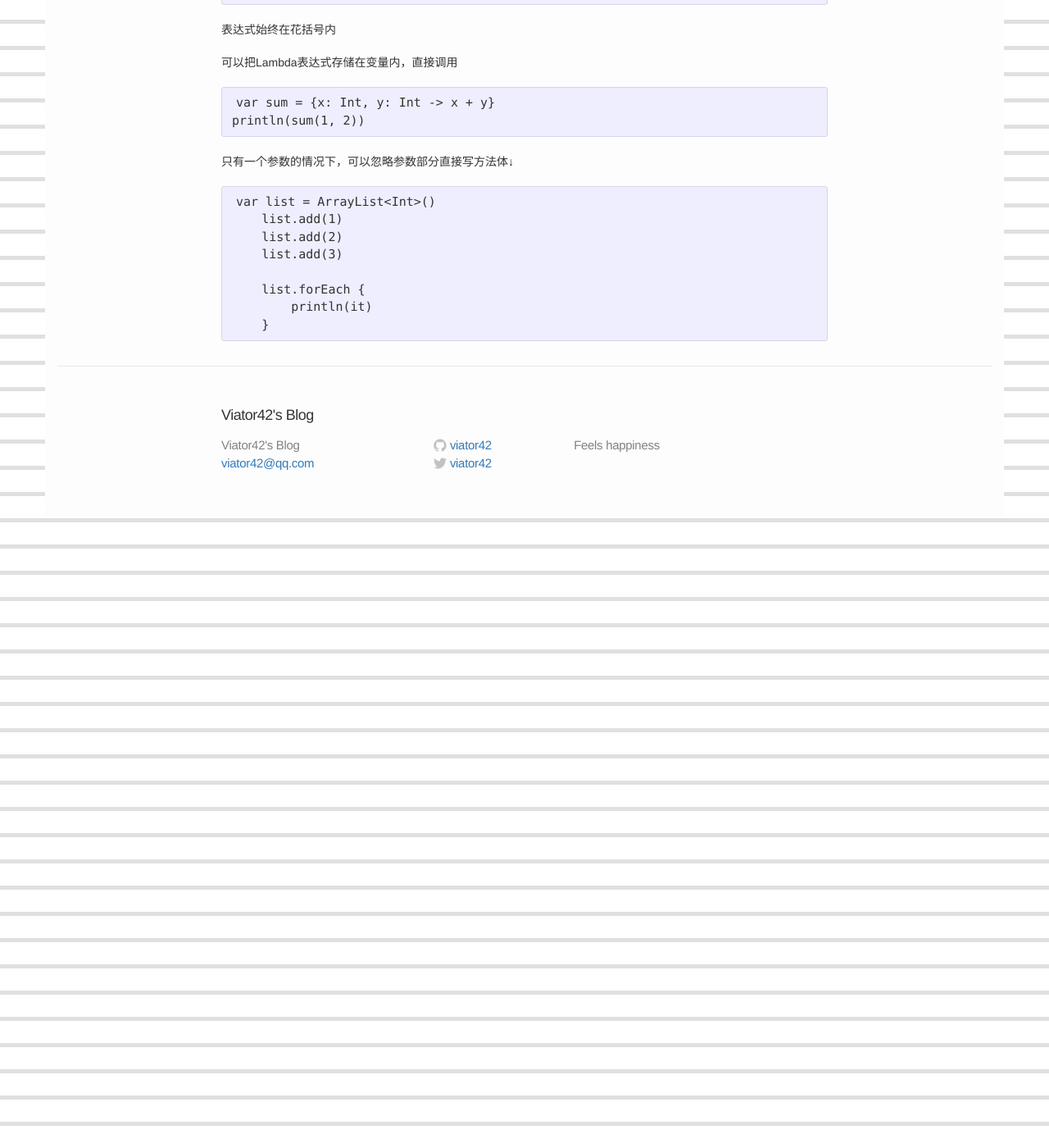
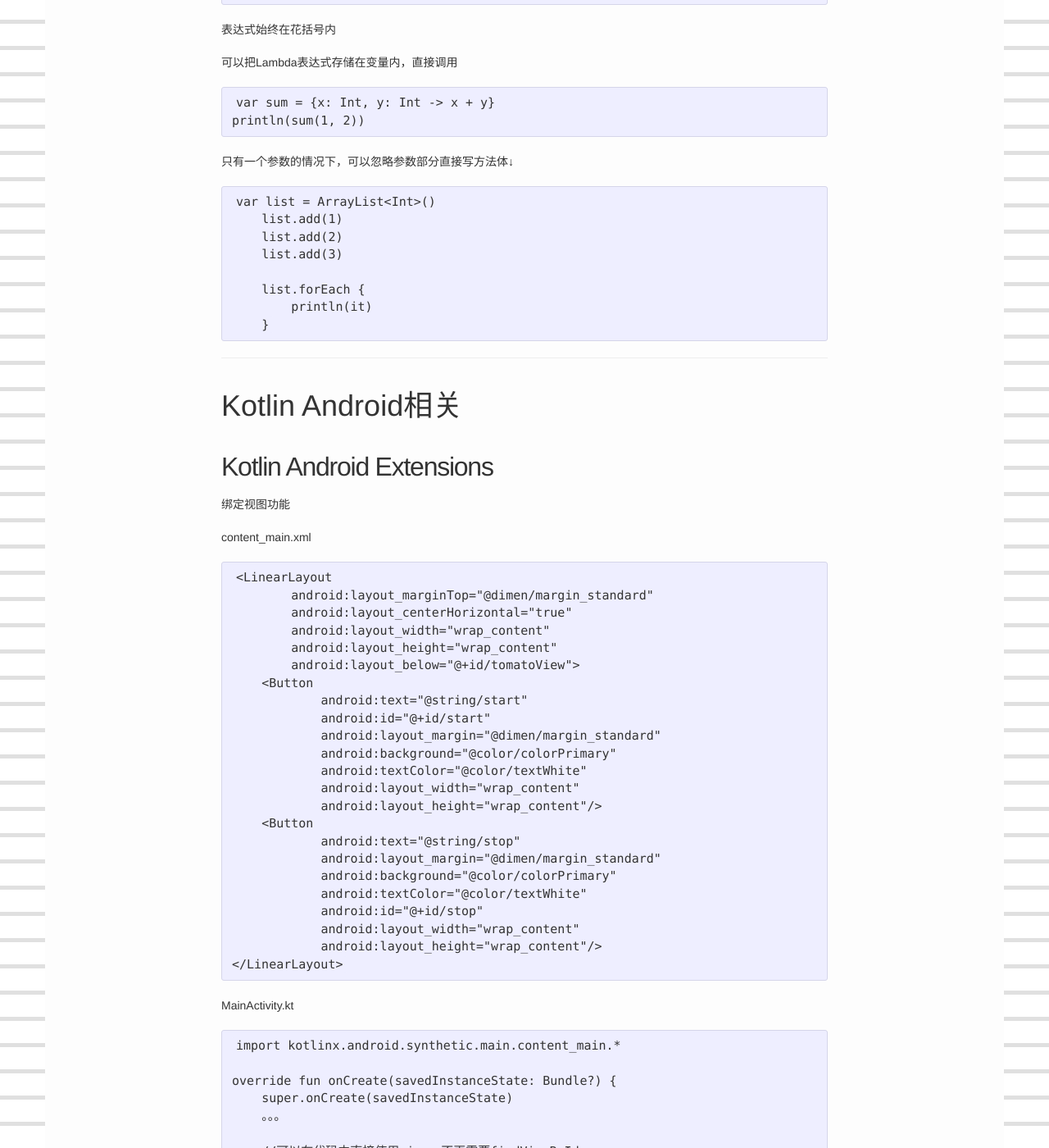
Before and after one commit to viator42/viator42.github.io, a Jekyll site: the page built from _posts/2019-1-16-kotlin-note.markdown, in a window 1280 px wide and 1400 px high, scrolled down 8975 px. Shown: the whole window at 82% size. Built offline with Jekyll 4.4.1, drawn with Linux system fonts in a browser that asks for light colours; some of the changed text lies outside the part shown.

Commit message:
update post

```diff
--- a/_posts/2019-1-16-kotlin-note.markdown
+++ b/_posts/2019-1-16-kotlin-note.markdown
@@ -377,3 +377,60 @@
         list.forEach {
             println(it)
         }
+
+--------
+
+# Kotlin Android相关
+
+## Kotlin Android Extensions
+
+绑定视图功能
+
+content_main.xml
+
+    <LinearLayout
+            android:layout_marginTop="@dimen/margin_standard"
+            android:layout_centerHorizontal="true"
+            android:layout_width="wrap_content"
+            android:layout_height="wrap_content"
+            android:layout_below="@+id/tomatoView">
+        <Button
+                android:text="@string/start"
+                android:id="@+id/start"
+                android:layout_margin="@dimen/margin_standard"
+                android:background="@color/colorPrimary"
+                android:textColor="@color/textWhite"
+                android:layout_width="wrap_content"
+                android:layout_height="wrap_content"/>
+        <Button
+                android:text="@string/stop"
+                android:layout_margin="@dimen/margin_standard"
+                android:background="@color/colorPrimary"
+                android:textColor="@color/textWhite"
+                android:id="@+id/stop"
+                android:layout_width="wrap_content"
+                android:layout_height="wrap_content"/>
+    </LinearLayout>
+
+MainActivity.kt
+
+    import kotlinx.android.synthetic.main.content_main.*
+
+    override fun onCreate(savedInstanceState: Bundle?) {
+        super.onCreate(savedInstanceState)
+        。。。
+
+        //可以在代码中直接使用view，不再需要findViewById
+        start.setOnClickListener(object : View.OnClickListener {
+            override fun onClick(v: View?) {
+                。。。
+            }
+        })
+
+        stop.setOnClickListener(object : View.OnClickListener {
+            override fun onClick(v: View?) {
+                。。。
+            }
+        })
+
+    }
```
Also changed, not shown: _posts/2018-12-18-android-hilt-dagger2.markdown (renamed from _posts/2018-12-18-android-dagger2.markdown, +44 -1 lines).
